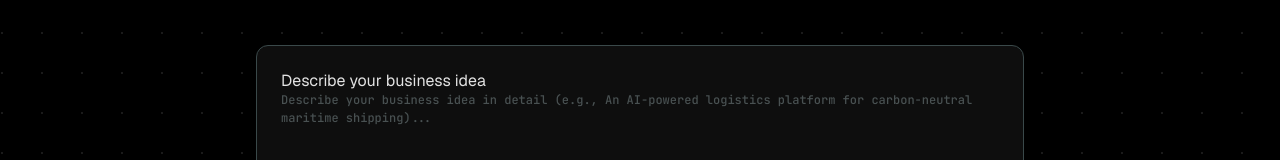
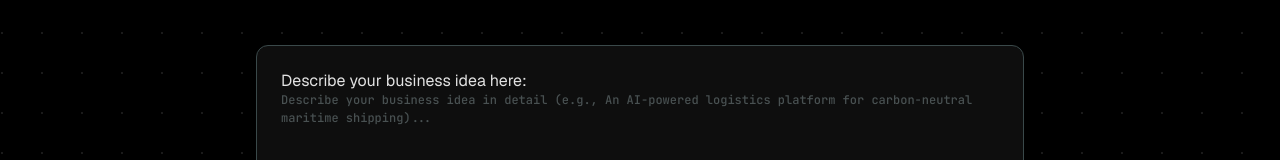
Before and after one commit to fabriziodeltufo/react-startup-val, a React (Vite) app: page / in a window 1280 px wide. Shown: the part 317-477 px from the top of the page. Built offline with nearby package versions, Linux system fonts and the light colour scheme.

Commit message:
feat: update business idea input label text for clarity

```diff
--- a/src/components/HomePage.jsx
+++ b/src/components/HomePage.jsx
@@ -38,7 +38,7 @@ function HomePage() {
         <section className="input-section">
           <form onSubmit={handleValidate} className="input-card">
             <div className="input-body">
-              <label className="sr-only" htmlFor="idea-input">Describe your business idea</label>
+              <label className="sr-only" htmlFor="idea-input">Describe your business idea here:</label>
               <textarea
                 id="idea-input"
                 className="textarea-input"
```
